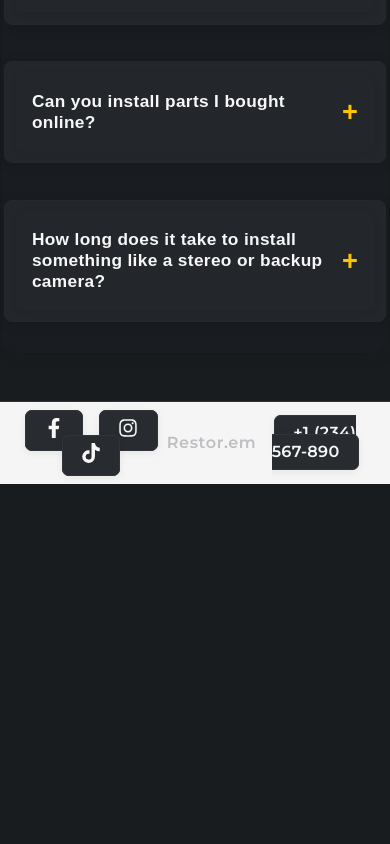
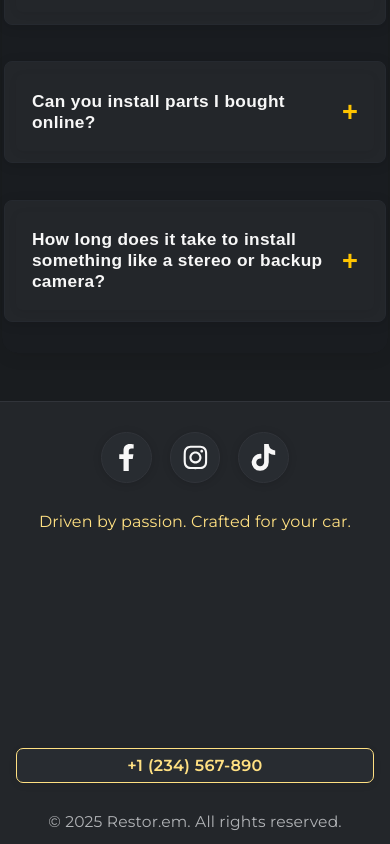
Before and after one commit to usmanAfzalKhan/car-mods-restorem, a React (Create React App) app: page /faq in a window 390 px wide. Shown: the part 977-1821 px from the top of the page. Before the commit the page ends 1461 px from the top, so only its background shows below. Built offline with nearby package versions, Linux system fonts and the light colour scheme; no server answers.

Commit message:
feat: Style footer to match site theme and nav/button hover effects, add responsive social icons

```diff
--- a/src/components/Footer.css
+++ b/src/components/Footer.css
@@ -1,23 +1,130 @@
-/* src/components/Footer.css */
 .site-footer {
-  display: flex;
-  justify-content: space-between;
-  align-items: center;
-  padding: 1rem;
-  background: #f5f5f5;
+  width: 100%;
+  background: #23262a;
+  color: #bdbfc2;
+  border-top: 1px solid #31343a;
+  padding: 1.2rem 1rem 0.7rem 1rem;
+  font-size: 1rem;
+  letter-spacing: 0.03em;
+  margin-top: 2rem;
 }
 
-.footer__social a {
-  margin: 0 0.5rem;
-  font-size: 1.25rem;
-  color: #333;
+.footer_row {
+  display: flex;
+  align-items: center;
+  justify-content: space-between;
+  gap: 1.5rem;
+  max-width: 1024px;
+  margin: 0 auto;
+  flex-wrap: wrap;
 }
 
-.footer__logo {
-  font-weight: bold;
+.footer__social {
+  display: flex;
+  align-items: center;
+  gap: 1.08rem;
+  margin-left: 0.4rem;
 }
 
-.footer__contact a {
-  color: #333;
+.footer__icon-link {
+  color: #ffe082;
+  font-size: 1.68rem;
+  display: flex;
+  align-items: center;
+  justify-content: center;
+  background: #282c31;
+  border-radius: 50%;
+  padding: 0.41em;
+  border: 1.5px solid #31343a;
+  box-shadow: 0 1px 8px #0002;
+  transition:
+    color 0.16s,
+    background 0.16s,
+    border-color 0.16s,
+    box-shadow 0.13s;
+  outline: none;
+}
+.footer__icon-link:hover,
+.footer__icon-link:focus {
+  background: #191c1f;            /* Matches nav hover bg */
+  color: #ffe082;
+  border-color: #ffe082;          /* Gold border on hover */
+  box-shadow: 0 2px 10px #ffe08219;
+  outline: none;
+}
+.footer__icon-link:active {
+  background: #191c1f;
+  color: #fff;
+}
+
+.footer__tagline {
+  flex: 1 1 210px;
+  text-align: center;
+  font-weight: 500;
+  font-size: 1.05rem;
+  color: #ffe082;
+  letter-spacing: 0.01em;
+}
+
+.footer__contact {
+  display: flex;
+  align-items: center;
+}
+
+.footer__contact-btn {
+  color: #ffe082 !important;
+  background: #282c31;
+  border: 1.5px solid #ffe082;
+  border-radius: 7px;
+  padding: 0.44em 1.12em;
+  font-weight: 700;
+  font-size: 1.07rem;
+  letter-spacing: 0.02em;
   text-decoration: none;
+  transition: color 0.16s, background 0.16s, border-color 0.13s;
+  box-shadow: 0 2px 8px #0001;
+  outline: none;
 }
+.footer__contact-btn:hover,
+.footer__contact-btn:focus {
+  background: #191c1f;
+  color: #ffe082 !important;
+  border-color: #ffe082;
+  box-shadow: 0 2px 12px #ffe08222;
+  outline: none;
+}
+
+.footer__bottom {
+  text-align: center;
+  font-size: 0.97rem;
+  color: #bdbfc2;
+  opacity: 0.92;
+  margin-top: 1.12rem;
+  margin-bottom: 0.1rem;
+  letter-spacing: 0.012em;
+}
+
+/* Mobile */
+@media (max-width: 700px) {
+  .footer_row {
+    flex-direction: column;
+    gap: 0.65rem;
+    align-items: stretch;
+    text-align: center;
+    padding: 0.7rem 0;
+  }
+  .footer__tagline {
+    margin: 0.7rem 0 0.6rem 0;
+    font-size: 1rem;
+  }
+  .footer__contact-btn {
+    font-size: 1rem;
+    width: 100%;
+    margin: 0.38rem auto 0 auto;
+    display: inline-block;
+  }
+  .footer__social {
+    justify-content: center;
+    margin: 0 auto 0.45rem auto;
+  }
+}
--- a/src/components/Footer.jsx
+++ b/src/components/Footer.jsx
@@ -1,4 +1,3 @@
-// src/components/Footer.jsx
 import React from 'react';
 import { FaFacebookF, FaInstagram, FaTiktok } from 'react-icons/fa';
 import './Footer.css';
@@ -6,12 +5,14 @@ import './Footer.css';
 export default function Footer() {
   return (
     <footer className="site-footer">
+      <div className="footer_row">
         <div className="footer__social">
           <a
             href="https://facebook.com/RestorEm"
             target="_blank"
             rel="noopener noreferrer"
             aria-label="Facebook"
+            className="footer__icon-link"
           >
             <FaFacebookF />
           </a>
@@ -20,6 +21,7 @@ export default function Footer() {
             target="_blank"
             rel="noopener noreferrer"
             aria-label="Instagram"
+            className="footer__icon-link"
           >
             <FaInstagram />
           </a>
@@ -28,17 +30,22 @@ export default function Footer() {
             target="_blank"
             rel="noopener noreferrer"
             aria-label="TikTok"
+            className="footer__icon-link"
           >
             <FaTiktok />
           </a>
         </div>
-
-      <div className="footer__logo">
-        Restor.em
+        <div className="footer__tagline">
+          Driven by passion. Crafted for your car.
         </div>
-
         <div className="footer__contact">
-        <a href="tel:+1234567890">+1 (234) 567-890</a>
+          <a href="tel:+1234567890" className="footer__contact-btn">
+            +1 (234) 567-890
+          </a>
+        </div>
+      </div>
+      <div className="footer__bottom">
+        © {new Date().getFullYear()} Restor.em. All rights reserved.
       </div>
     </footer>
   );
```
Lines whose indentation alone changed are shown as unchanged.
